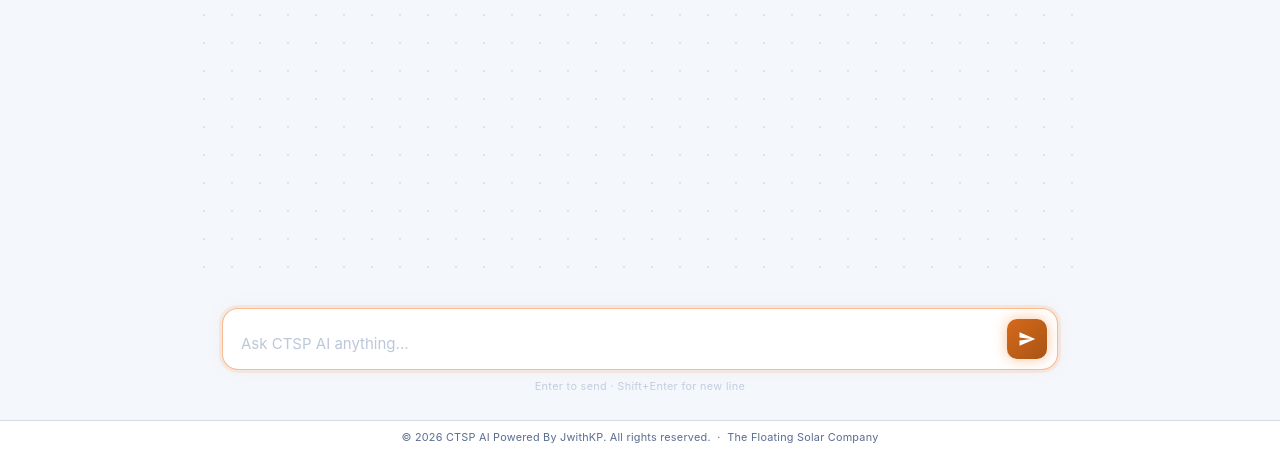
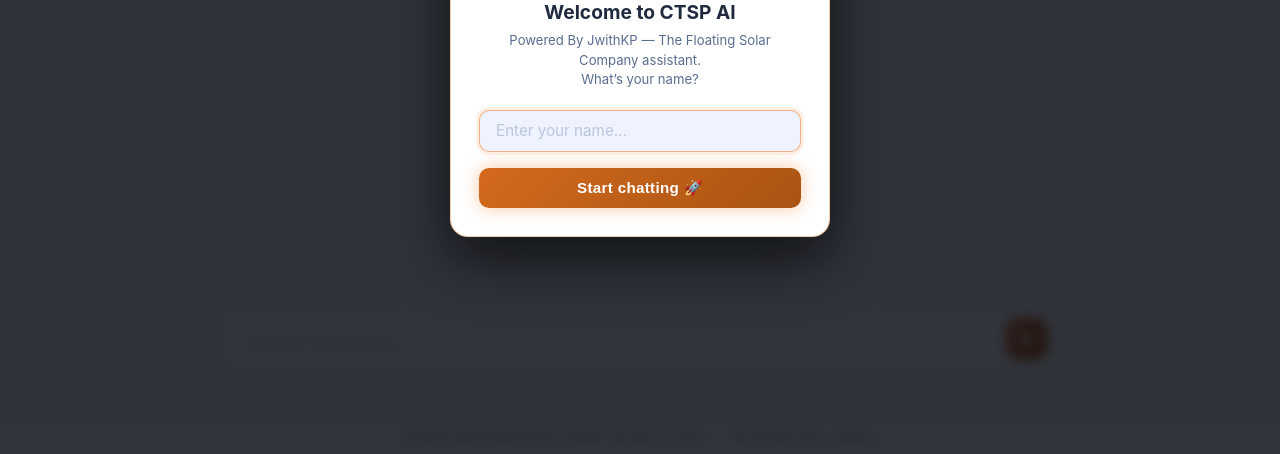
Before and after one commit to kp9696/llm-chat-app-template, a website: page public/index.html in a window 1280 px wide. Shown: the part 346-800 px from the top of the page. Drawn offline with nearby package versions, Linux system fonts and the light colour scheme.

Commit message:
Add first-visit name modal with personalised welcome message

```diff
--- a/public/chat.js
+++ b/public/chat.js
@@ -40,7 +40,15 @@
 // ── State ──
 const STORAGE_KEY = "jwithkp_chat_history";
 const THEME_KEY = "zhivo_theme";
+const USER_NAME_KEY = "ctsp_user_name";
 const WELCOME_MSG = "Hello! I'm CTSP AI Powered By JwithKP. How can I help you today?";
+
+function buildWelcomeMsg(name) {
+	if (name) {
+		return `Hi ${name} 👋 I’m CTSP AI Powered By JwithKP. How can I help you today?`;
+	}
+	return WELCOME_MSG;
+}
 let chatHistory  = [{ role: "assistant", content: WELCOME_MSG }];
 let isProcessing = false;
 let autoScroll   = true;
@@ -386,6 +394,42 @@
 	return { events, buffer: normalized };
 }
 
+// ── Name modal ──
+function initNameModal() {
+	const modal = document.getElementById("name-modal");
+	const input = document.getElementById("modal-name-input");
+	const submitBtn = document.getElementById("modal-submit");
+	if (!modal || !input || !submitBtn) return;
+
+	let storedName = null;
+	try { storedName = localStorage.getItem(USER_NAME_KEY); } catch (_) {}
+
+	if (storedName) {
+		// Returning visitor — skip modal
+		return;
+	}
+
+	// First visit — show modal
+	requestAnimationFrame(() => modal.classList.add("open"));
+	setTimeout(() => input.focus(), 300);
+
+	function submitName() {
+		const name = input.value.trim();
+		const saveName = name || null;
+		try { if (saveName) localStorage.setItem(USER_NAME_KEY, saveName); } catch (_) {}
+		modal.classList.remove("open");
+		// Personalise the initial history entry
+		const welcome = buildWelcomeMsg(saveName);
+		chatHistory = [{ role: "assistant", content: welcome }];
+	}
+
+	submitBtn.addEventListener("click", submitName);
+	input.addEventListener("keydown", (e) => {
+		if (e.key === "Enter") { e.preventDefault(); submitName(); }
+	});
+}
+
 // ── Init ──
 initTheme();
+initNameModal();
 loadHistory();
--- a/public/index.html
+++ b/public/index.html
@@ -676,6 +676,110 @@
 				min-width: 76px;
 				justify-content: center;
 			}
+
+			/* ── Name modal ── */
+			#name-modal {
+				position: fixed;
+				inset: 0;
+				background: rgba(4, 8, 18, 0.82);
+				backdrop-filter: blur(6px);
+				-webkit-backdrop-filter: blur(6px);
+				display: flex;
+				align-items: center;
+				justify-content: center;
+				z-index: 9999;
+				padding: 1rem;
+				opacity: 0;
+				transition: opacity 0.25s ease;
+				pointer-events: none;
+			}
+
+			#name-modal.open {
+				opacity: 1;
+				pointer-events: all;
+			}
+
+			.modal-card {
+				background: var(--surface);
+				border: 1px solid var(--border-accent);
+				border-radius: 18px;
+				padding: 2rem 1.75rem 1.75rem;
+				max-width: 380px;
+				width: 100%;
+				box-shadow: 0 20px 60px rgba(0,0,0,0.7), 0 0 0 1px rgba(244,121,32,0.08);
+				text-align: center;
+				transform: translateY(20px);
+				transition: transform 0.3s ease;
+			}
+
+			#name-modal.open .modal-card {
+				transform: translateY(0);
+			}
+
+			.modal-logo {
+				width: 80px;
+				height: 80px;
+				object-fit: contain;
+				border-radius: 14px;
+				border: 1px solid var(--border-accent);
+				margin: 0 auto 1rem;
+				display: block;
+			}
+
+			.modal-card h2 {
+				font-size: 1.2rem;
+				font-weight: 700;
+				color: var(--text);
+				margin-bottom: 0.375rem;
+				line-height: 1.3;
+			}
+
+			.modal-card p {
+				font-size: 0.82rem;
+				color: var(--text-muted);
+				margin-bottom: 1.25rem;
+				line-height: 1.5;
+			}
+
+			#modal-name-input {
+				width: 100%;
+				background: var(--surface-2);
+				border: 1px solid var(--border);
+				border-radius: 10px;
+				padding: 0.65rem 1rem;
+				color: var(--text);
+				font-family: inherit;
+				font-size: 0.95rem;
+				outline: none;
+				margin-bottom: 1rem;
+				transition: border-color 0.2s, box-shadow 0.2s;
+				caret-color: var(--accent);
+			}
+
+			#modal-name-input:focus {
+				border-color: rgba(244,121,32,0.55);
+				box-shadow: 0 0 0 3px rgba(244,121,32,0.12);
+			}
+
+			#modal-name-input::placeholder { color: rgba(122,144,181,0.45); }
+
+			#modal-submit {
+				width: 100%;
+				padding: 0.7rem 1rem;
+				background: linear-gradient(135deg, var(--accent), var(--accent-dark));
+				color: white;
+				border: none;
+				border-radius: 10px;
+				font-size: 0.95rem;
+				font-weight: 700;
+				cursor: pointer;
+				box-shadow: 0 0 18px rgba(244,121,32,0.4);
+				transition: box-shadow 0.2s, transform 0.1s;
+				letter-spacing: 0.02em;
+			}
+
+			#modal-submit:hover { box-shadow: 0 0 28px rgba(244,121,32,0.65); transform: translateY(-1px); }
+			#modal-submit:active { transform: translateY(0); }
 		</style>
 	</head>
 	<body>
@@ -766,6 +870,17 @@
 			&copy; 2026 CTSP AI Powered By JwithKP. All rights reserved. &nbsp;&middot;&nbsp; The Floating Solar Company
 		</footer>
 
+		<!-- Name modal -->
+		<div id="name-modal" role="dialog" aria-modal="true" aria-labelledby="modal-heading">
+			<div class="modal-card">
+				<img class="modal-logo" src="/assets/ctsp-logo.jpg" alt="CTSP Logo" />
+				<h2 id="modal-heading">Welcome to CTSP AI</h2>
+				<p>Powered By JwithKP &mdash; The Floating Solar Company assistant.<br>What&rsquo;s your name?</p>
+				<input id="modal-name-input" type="text" maxlength="60" placeholder="Enter your name..." autocomplete="given-name" />
+				<button id="modal-submit">Start chatting 🚀</button>
+			</div>
+		</div>
+
 		<!-- Libraries (must load before chat.js) -->
 		<script src="https://cdn.jsdelivr.net/npm/marked/marked.min.js"></script>
 		<script src="https://cdn.jsdelivr.net/npm/dompurify@3.2.6/dist/purify.min.js"></script>
```
